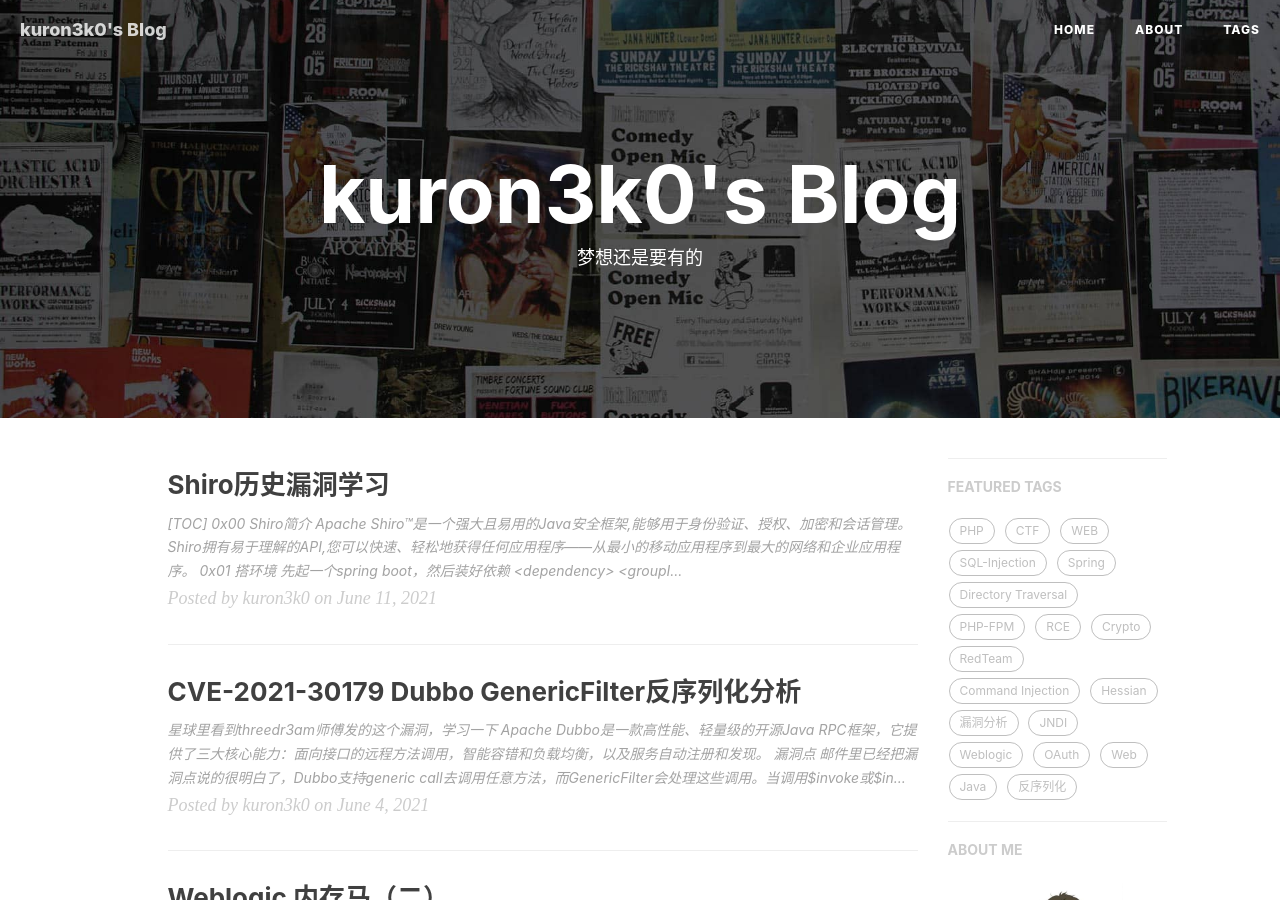
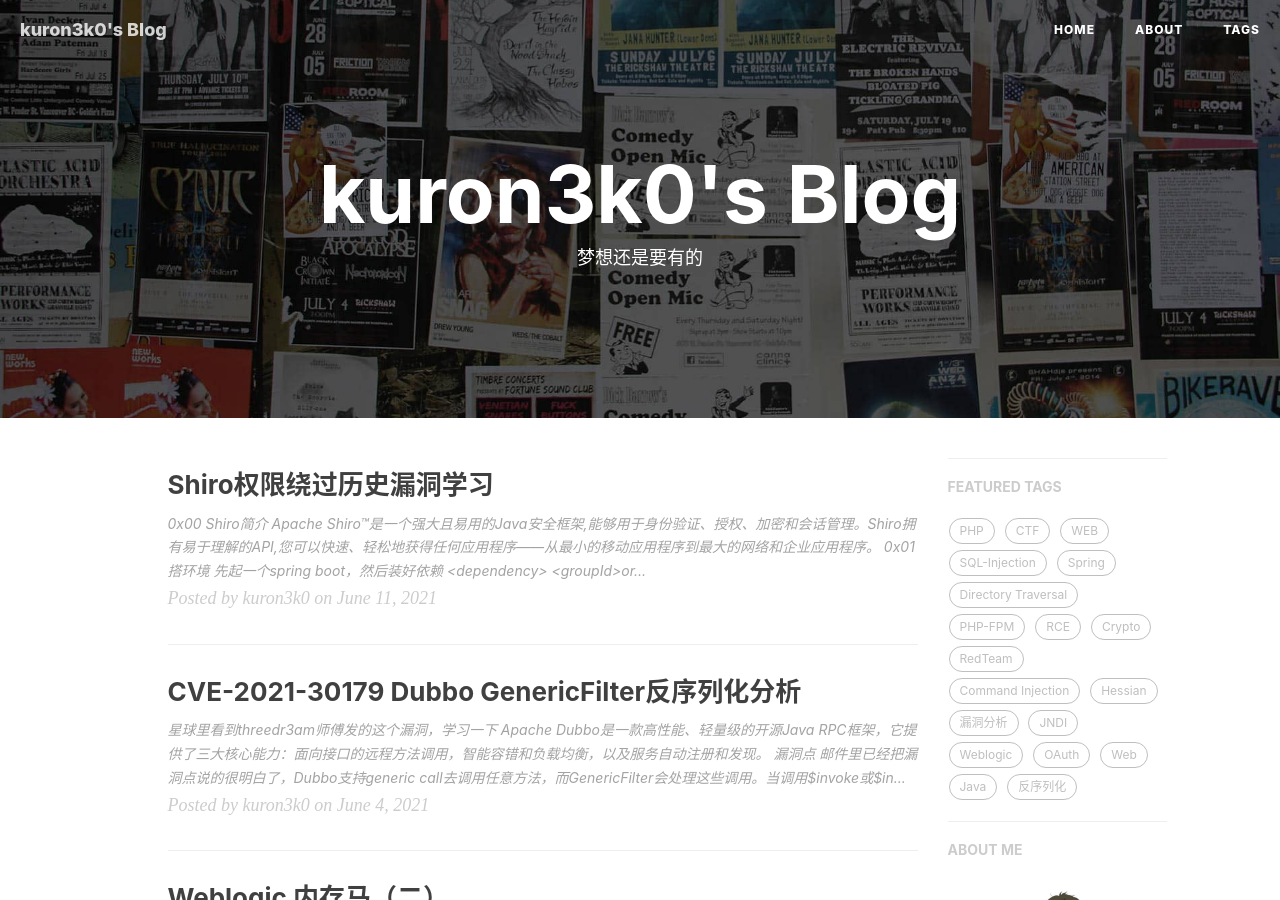
Before and after one commit to kuron3k0/kuron3k0.github.io, a Jekyll site: the page built from index.html, in a window 1280 px wide and 900 px high. Built offline with Jekyll 4.4.1, drawn with Linux system fonts in a browser that asks for light colours; nearby versions of some CDN libraries; the list of posts is cut into pages by our own code; comment, search, counter and statistics services are not loaded.

Commit message:
modify title

```diff
--- a/_posts/2021-06-11-shiro-bypass-vuln.md
+++ b/_posts/2021-06-11-shiro-bypass-vuln.md
@@ -1,6 +1,6 @@
 ---
 layout:     post
-title:      "Shiro历史漏洞学习"
+title:      "Shiro权限绕过历史漏洞学习"
 subtitle:   ""
 date:       2021-06-11 20:13:14
 author:     "kuron3k0"
@@ -9,7 +9,6 @@ tags:
     - Java
 ---
 
-[TOC]
 
 
 ## 0x00 Shiro简介
```
Also changed, not shown: 1 other file.
